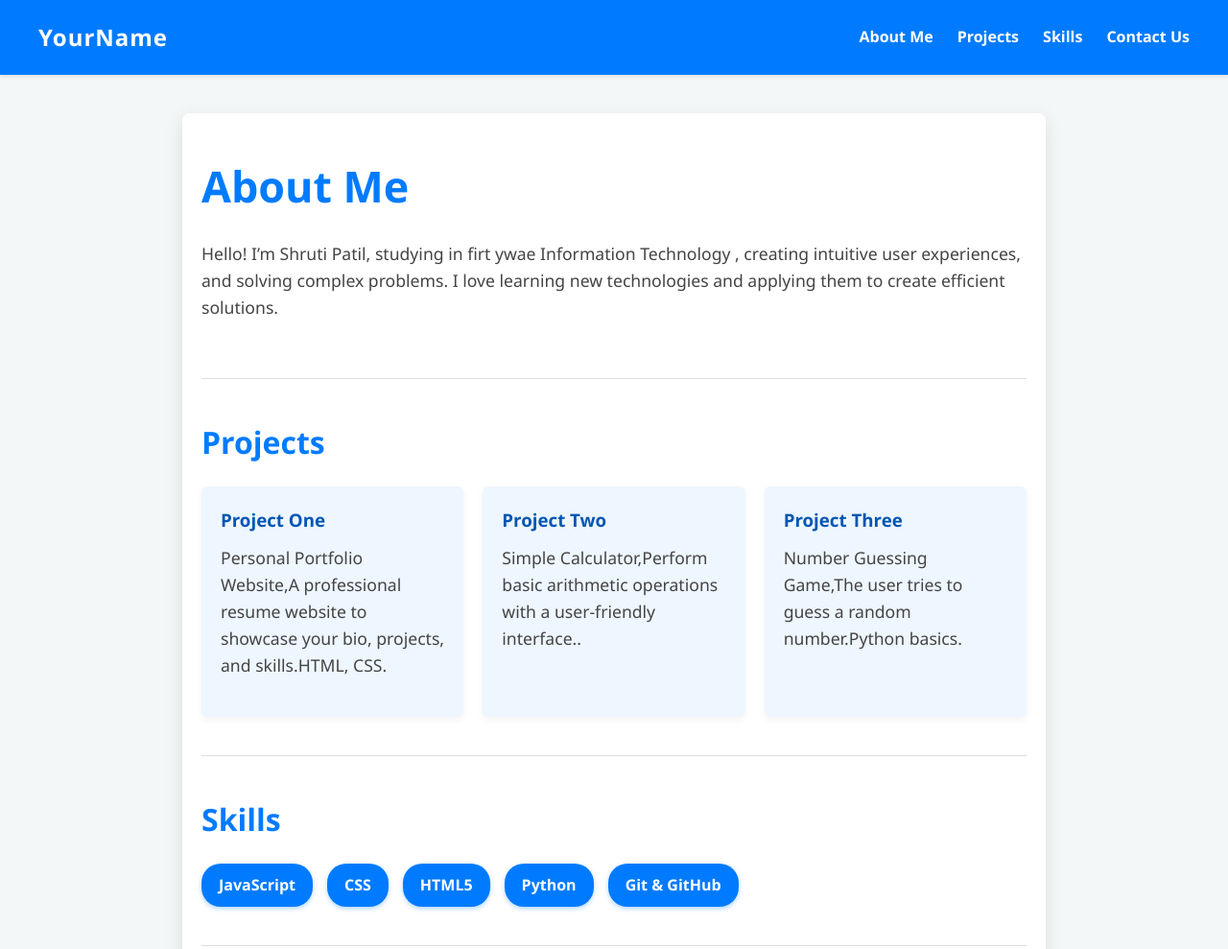
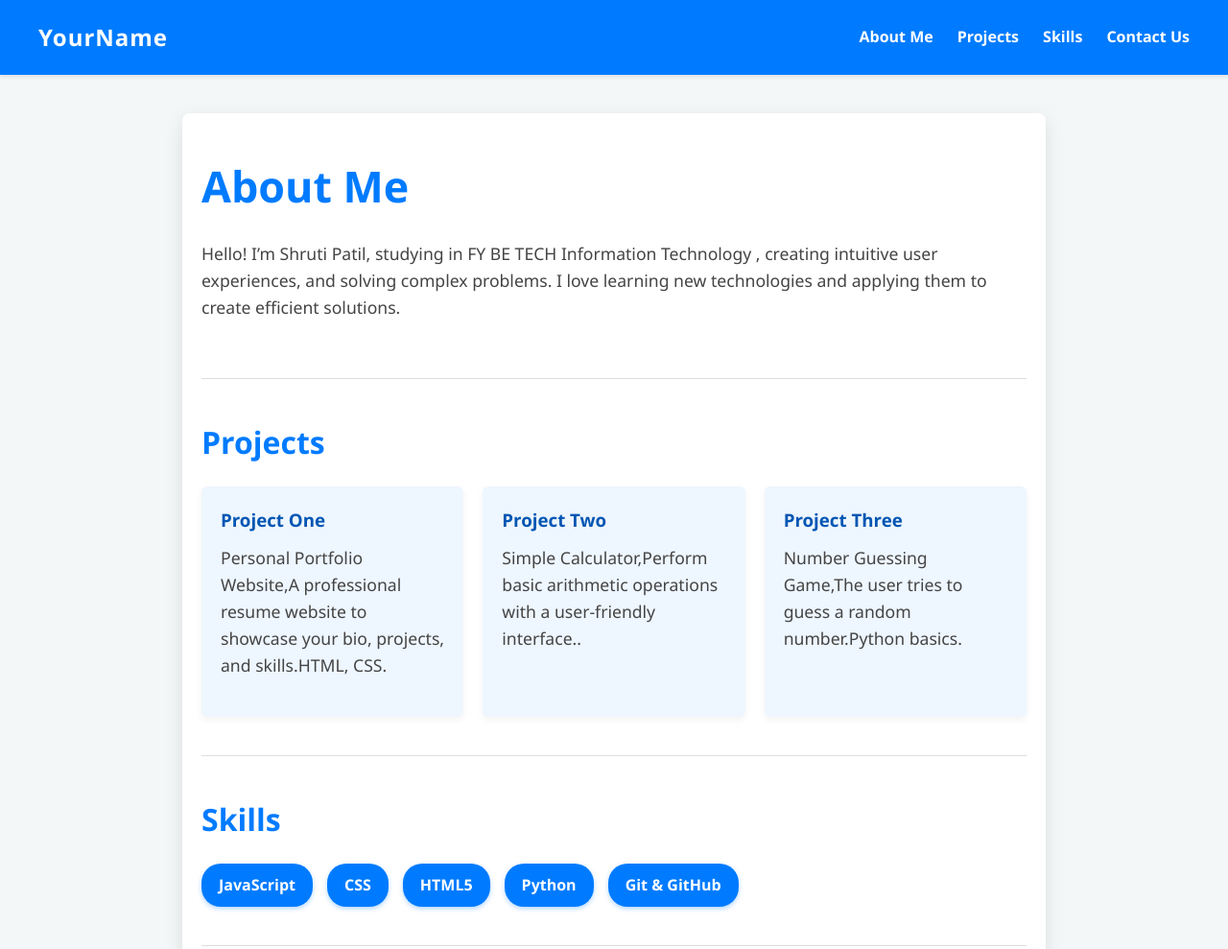
Before and after one commit to shrutipatil755/WEBSITE-PAGE-, a plain HTML site: page index.html in a window 1280 px wide. Shown: the top 989 px of the page at 96% size. Drawn offline with Linux system fonts and the light colour scheme.

Commit message:
Add files via upload

```diff
--- a/index.html
+++ b/index.html
@@ -217,7 +217,7 @@
   <main>
     <section id="about-me">
       <h1>About Me</h1>
-      <p>Hello! I’m Shruti Patil, studying in firt ywae Information Technology , creating intuitive user experiences, and solving complex problems. I love learning new technologies and applying them to create efficient solutions.</p>
+      <p>Hello! I’m Shruti Patil, studying in FY BE TECH Information Technology , creating intuitive user experiences, and solving complex problems. I love learning new technologies and applying them to create efficient solutions.</p>
     </section>
 
     <section id="projects">
```
